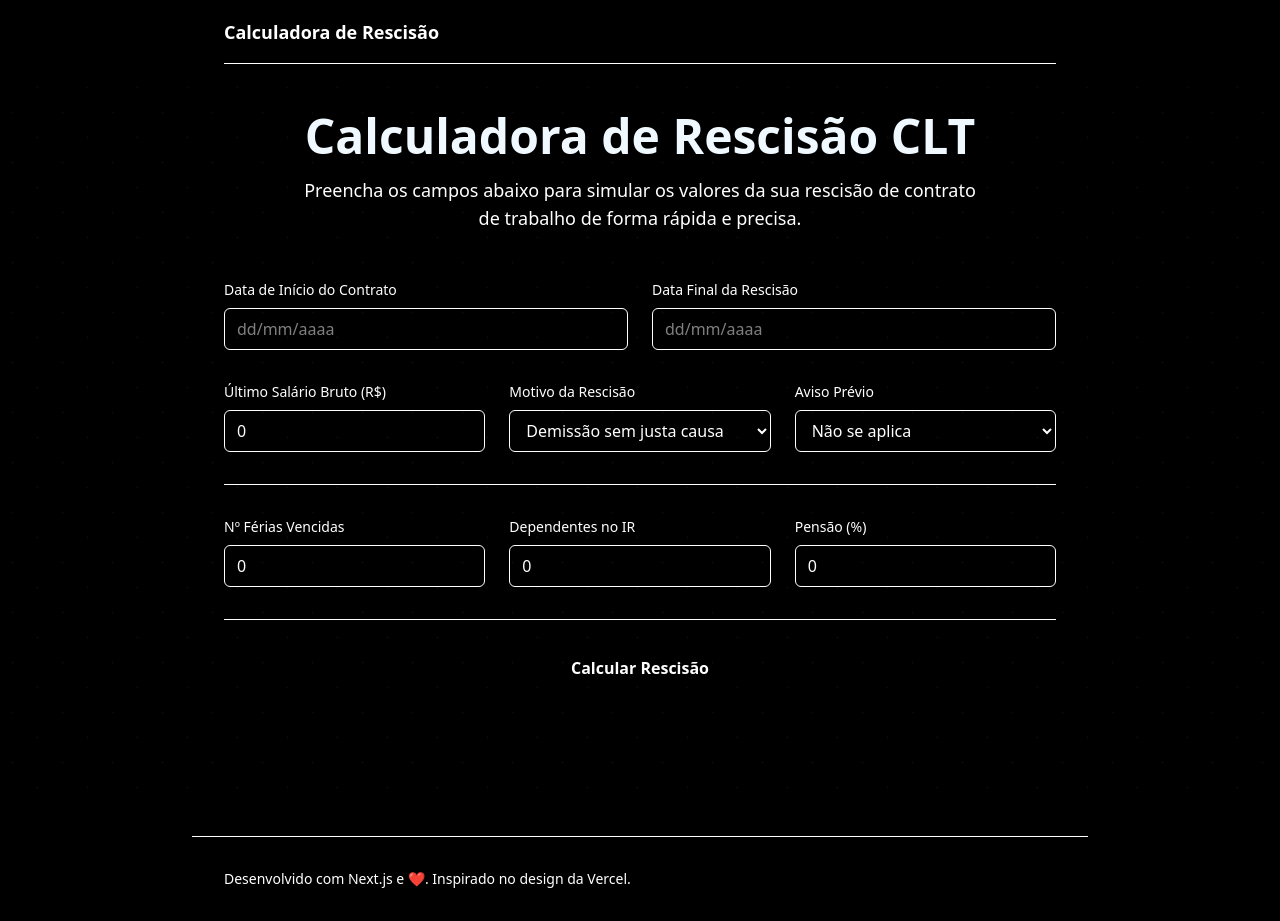
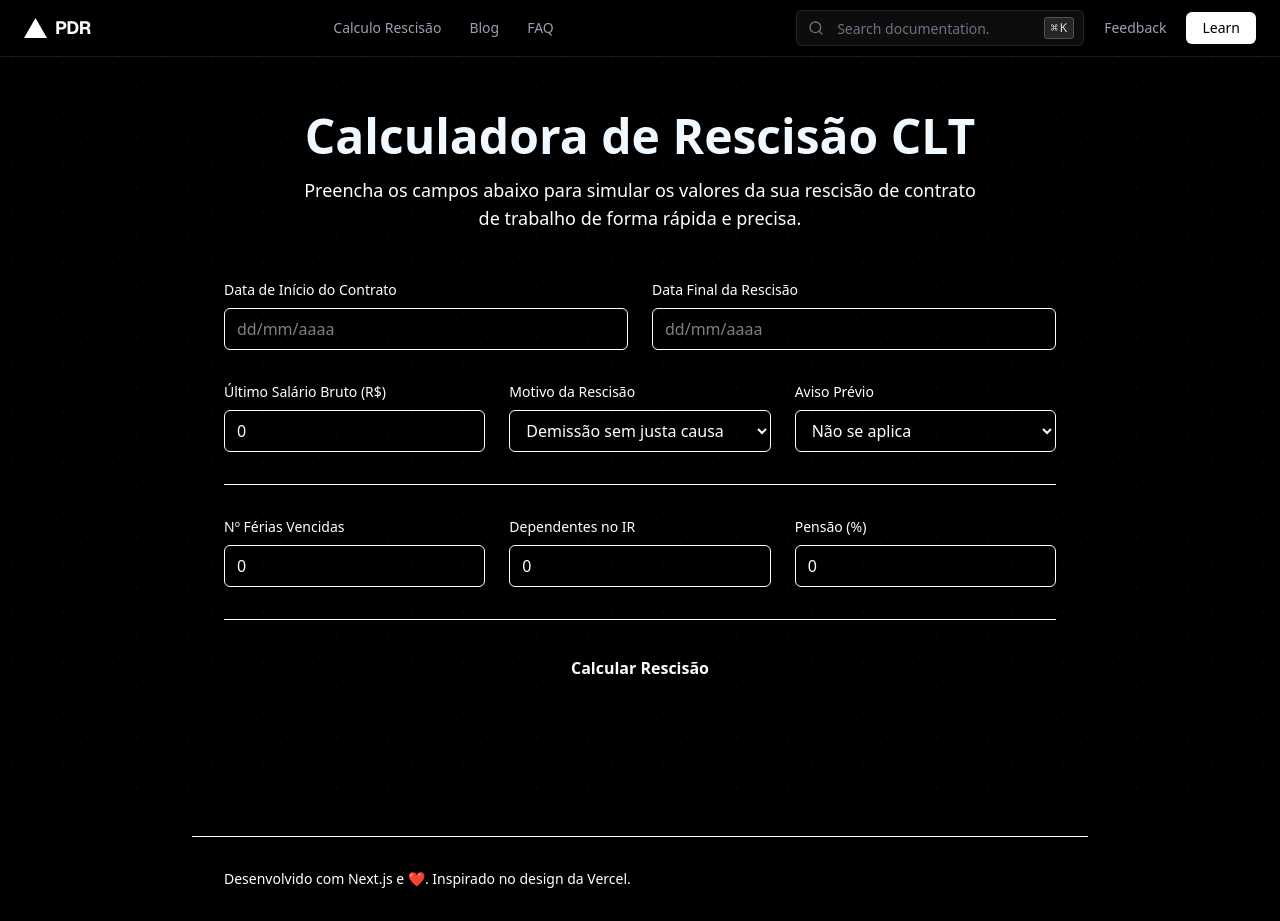
Before and after one commit to riquefernandes/PDR, a Next.js app in the folder app/: page / in a window 1280 px wide. Built offline with nearby package versions, Linux system fonts and the light colour scheme.

Commit message:
Implementa header PDR

```diff
--- a/app/src/components/layout/Header.tsx
+++ b/app/src/components/layout/Header.tsx
@@ -1,19 +1,73 @@
-// src/components/layout/Header.tsx
-import Link from "next/link";
+"use client"
+
+import { Button } from "@/components/ui/button"
+import { Input } from "@/components/ui/input"
+import { Search } from "lucide-react"
 
 export function Header() {
   return (
-    <header className="fixed top-0 left-0 right-0 z-40 bg-background/80 backdrop-blur-md">
-      <div className="mx-auto max-w-4xl px-8">
-        <div className="flex h-16 items-center justify-between border-b border-accents-2">
-          <Link href="/" className="text-lg font-bold">
-            Calculadora de Rescisão
-          </Link>
-          <nav>
-            {/* Futuros links para o blog, etc. */}
-          </nav>
+    <header className="fixed top-0 left-0 right-0 z-50 border-b border-white/10 bg-black">
+      <div className="mx-auto flex h-14 items-center justify-between px-6">
+        {/* Logo Section */}
+        <div className="flex items-center gap-2">
+          <svg
+            width="23"
+            height="20"
+            viewBox="0 0 23 20"
+            fill="none"
+            xmlns="http://www.w3.org/2000/svg"
+            className="text-white"
+          >
+            <path d="M11.5 0L0 20H23L11.5 0Z" fill="currentColor" />
+          </svg>
+          <div className="flex items-baseline gap-0">
+            <span className="font-sans text-lg font-bold tracking-tight text-white">PDR</span>
+
+          </div>
+        </div>
+
+        {/* Navigation Links */}
+        <nav className="hidden items-center gap-7 md:flex">
+          <a href="#Calculo" className="text-sm font-normal text-gray-400 transition-colors hover:text-white">
+            Calculo Rescisão
+          </a>
+          <a href="#blog" className="text-sm font-normal text-gray-400 transition-colors hover:text-white">
+            Blog
+          </a>
+          <a href="#faq" className="text-sm font-normal text-gray-400 transition-colors hover:text-white">
+            FAQ
+          </a>
+
+        </nav>
+
+        {/* Right Section - Search & Actions */}
+        <div className="flex items-center gap-2">
+          <div className="relative hidden lg:block">
+            <Search className="absolute left-3 top-1/2 h-4 w-4 -translate-y-1/2 text-gray-500" />
+            <Input
+              type="search"
+              placeholder="Search documentation..."
+              className="h-9 w-72 rounded-md border-white/10 bg-white/5 pl-10 pr-20 text-sm text-white placeholder:text-gray-500 focus-visible:border-white/20 focus-visible:ring-0 focus-visible:ring-offset-0"
+            />
+            <kbd className="pointer-events-none absolute right-2.5 top-1/2 -translate-y-1/2 flex items-center gap-0.5 rounded border border-white/20 bg-white/10 px-1.5 py-0.5 text-xs font-medium text-gray-300">
+              <span className="text-xs">⌘</span>
+              <span>K</span>
+            </kbd>
+          </div>
+
+          <Button
+            variant="ghost"
+            size="sm"
+            className="hidden text-sm font-normal text-gray-400 hover:bg-white/5 hover:text-white md:inline-flex"
+          >
+            Feedback
+          </Button>
+
+          <Button size="sm" className="rounded-md bg-white px-4 text-sm font-medium text-black hover:bg-gray-200">
+            Learn
+          </Button>
         </div>
       </div>
     </header>
-  );
+  )
 }
--- /dev/null
+++ b/app/src/components/ui/button.tsx
@@ -0,0 +1,52 @@
+import { Slot } from "@radix-ui/react-slot"
+import { cva, type VariantProps } from "class-variance-authority"
+import type * as React from "react"
+
+import { cn } from "@/lib/utils"
+
+const buttonVariants = cva(
+  "inline-flex items-center justify-center gap-2 whitespace-nowrap rounded-md text-sm font-medium transition-all disabled:pointer-events-none disabled:opacity-50 [&_svg]:pointer-events-none [&_svg:not([class*='size-'])]:size-4 shrink-0 [&_svg]:shrink-0 outline-none focus-visible:border-ring focus-visible:ring-ring/50 focus-visible:ring-[3px] aria-invalid:ring-destructive/20 dark:aria-invalid:ring-destructive/40 aria-invalid:border-destructive",
+  {
+    variants: {
+      variant: {
+        default: "bg-primary text-primary-foreground hover:bg-primary/90",
+        destructive:
+          "bg-destructive text-white hover:bg-destructive/90 focus-visible:ring-destructive/20 dark:focus-visible:ring-destructive/40 dark:bg-destructive/60",
+        outline:
+          "border bg-background shadow-xs hover:bg-accent hover:text-accent-foreground dark:bg-input/30 dark:border-input dark:hover:bg-input/50",
+        secondary: "bg-secondary text-secondary-foreground hover:bg-secondary/80",
+        ghost: "hover:bg-accent hover:text-accent-foreground dark:hover:bg-accent/50",
+        link: "text-primary underline-offset-4 hover:underline",
+      },
+      size: {
+        default: "h-9 px-4 py-2 has-[>svg]:px-3",
+        sm: "h-8 rounded-md gap-1.5 px-3 has-[>svg]:px-2.5",
+        lg: "h-10 rounded-md px-6 has-[>svg]:px-4",
+        icon: "size-9",
+        "icon-sm": "size-8",
+        "icon-lg": "size-10",
+      },
+    },
+    defaultVariants: {
+      variant: "default",
+      size: "default",
+    },
+  },
+)
+
+function Button({
+  className,
+  variant,
+  size,
+  asChild = false,
+  ...props
+}: React.ComponentProps<"button"> &
+  VariantProps<typeof buttonVariants> & {
+    asChild?: boolean
+  }) {
+  const Comp = asChild ? Slot : "button"
+
+  return <Comp data-slot="button" className={cn(buttonVariants({ variant, size, className }))} {...props} />
+}
+
+export { Button, buttonVariants }
--- /dev/null
+++ b/app/src/components/ui/input.tsx
@@ -0,0 +1,21 @@
+import type * as React from "react"
+
+import { cn } from "@/lib/utils"
+
+function Input({ className, type, ...props }: React.ComponentProps<"input">) {
+  return (
+    <input
+      type={type}
+      data-slot="input"
+      className={cn(
+        "file:text-foreground placeholder:text-muted-foreground selection:bg-primary selection:text-primary-foreground dark:bg-input/30 border-input h-9 w-full min-w-0 rounded-md border bg-transparent px-3 py-1 text-base shadow-xs transition-[color,box-shadow] outline-none file:inline-flex file:h-7 file:border-0 file:bg-transparent file:text-sm file:font-medium disabled:pointer-events-none disabled:cursor-not-allowed disabled:opacity-50 md:text-sm",
+        "focus-visible:border-ring focus-visible:ring-ring/50 focus-visible:ring-[3px]",
+        "aria-invalid:ring-destructive/20 dark:aria-invalid:ring-destructive/40 aria-invalid:border-destructive",
+        className,
+      )}
+      {...props}
+    />
+  )
+}
+
+export { Input }
--- /dev/null
+++ b/app/src/lib/utils.ts
@@ -0,0 +1,6 @@
+import { type ClassValue, clsx } from "clsx"
+import { twMerge } from "tailwind-merge"
+
+export function cn(...inputs: ClassValue[]) {
+  return twMerge(clsx(inputs))
+}
```
